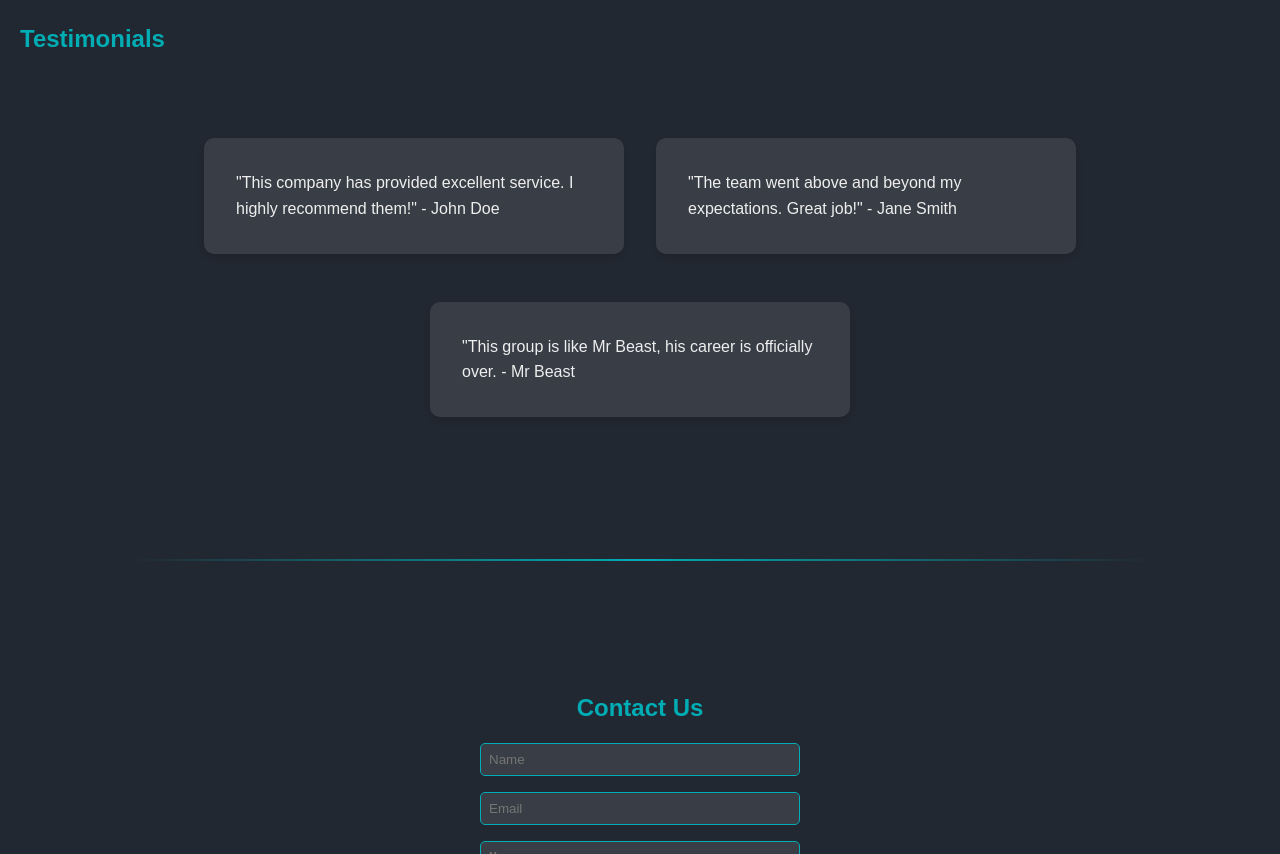
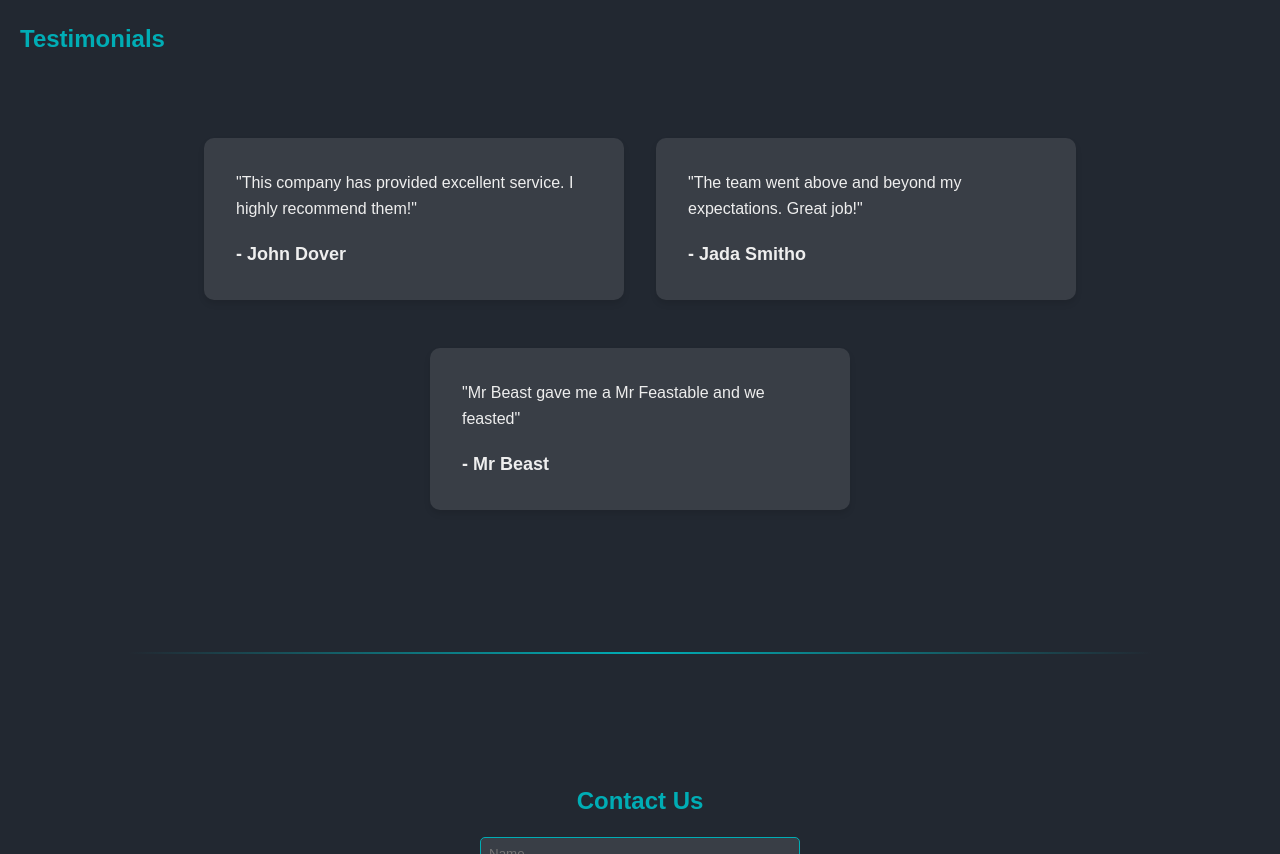
Before and after one commit to CodeLamp168/Business-Single-Page, a plain HTML site: page index.html in a window 1280 px wide. Shown: the part 1400-2254 px from the top of the page. Drawn offline with Linux system fonts and the light colour scheme.

Commit message:
additional visuals to testimonials

```diff
--- a/index.html
+++ b/index.html
@@ -79,13 +79,17 @@
                 <div class="testimonial-flex-box">
 
                     <div class="testimonial-box">
-                        <p>"This company has provided excellent service. I highly recommend them!" - John Doe</p>
+                        <p>"This company has provided excellent service. I highly recommend them!" </p>
+                        <p class="testimonial-person">- John Dover</p>
                     </div>
                     <div class="testimonial-box">
-                        <p>"The team went above and beyond my expectations. Great job!" - Jane Smith</p>
+                        <p>"The team went above and beyond my expectations. Great job!"</p>
+                        <p class="testimonial-person">- Jada Smitho</p>
                     </div>
                     <div class="testimonial-box">
-                        <p>"This group is like Mr Beast, his career is officially over. - Mr Beast</p>
+                        <p>"Mr Beast gave me a Mr Feastable and we feasted"</p>
+                        <p class="testimonial-person"
+                        >- Mr Beast</p>
                     </div>
                 </div>
             </div>
--- a/style.css
+++ b/style.css
@@ -314,6 +314,9 @@ header {
 }
 
 .testimonial-box {
+    display:flex;
+    flex-direction: column;
+    justify-content: space-between;
     background-color: var(--secondary-bg);
     padding: 2rem;
     margin-bottom: 1rem;
@@ -326,6 +329,12 @@ header {
 .testimonial-box:hover {
     transform: translateY(-5px);
     box-shadow: 0 6px 8px rgba(0, 0, 0, 0.15);
+}
+
+.testimonial-person {
+    padding-top:1em;
+    font-size:18px;
+    font-weight:600;
 }
 
 /* Contact Section */
```
